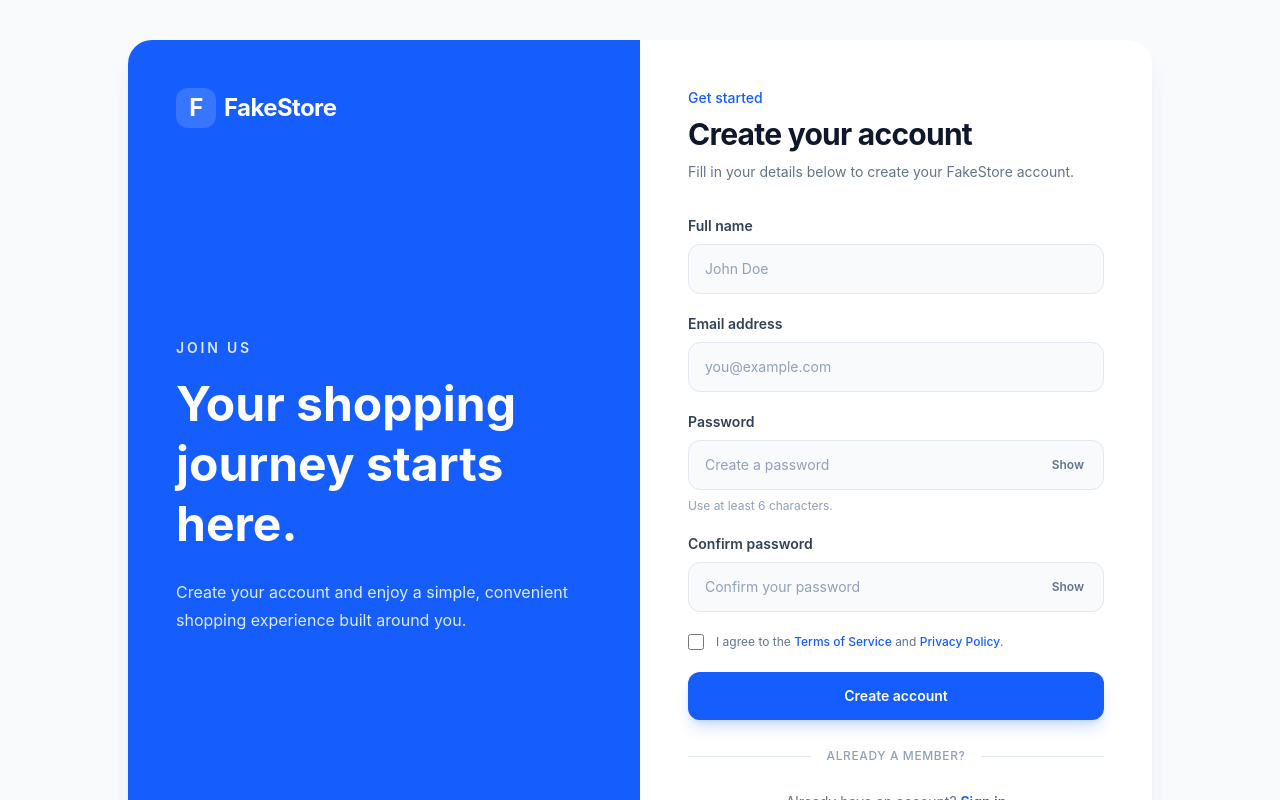
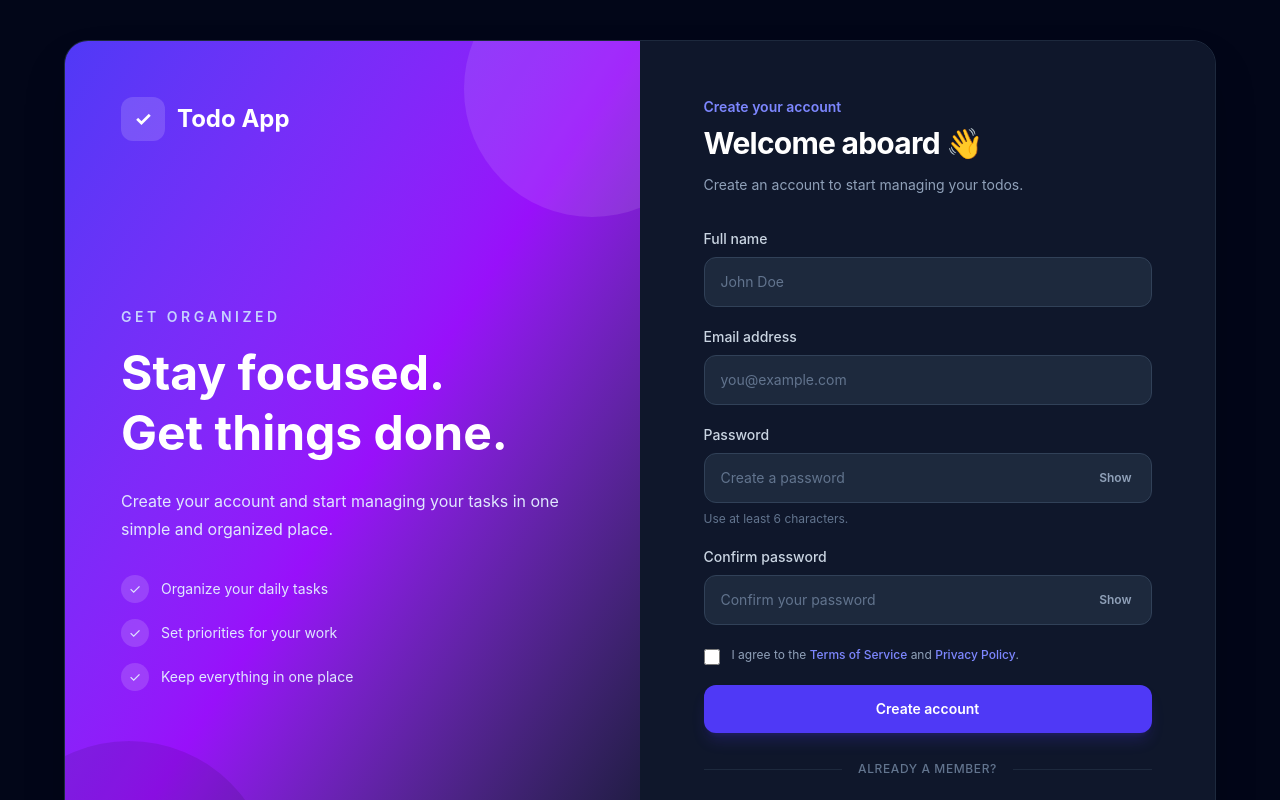
Before and after one commit to YujalBasnet/TODO, a React app in the folder frontend/: page /register in a window 1280 px wide. Shown: the top 800 px of the page. Built offline with nearby package versions, Linux system fonts and the light colour scheme; the HTML template or start-up script is replaced by a standard one.

Commit message:
style: enhance Register component UI with improved layout and styling

```diff
--- a/frontend/src/components/form/Register.jsx
+++ b/frontend/src/components/form/Register.jsx
@@ -55,17 +55,21 @@ const Register = () => {
     setError("");
 
     try {
-      const response = await axios.post("http://localhost:5000/user/register", {
-        name: name,
-        email: email,
-        password: password,
-      });
+      const response = await axios.post(
+        "http://localhost:5000/user/register",
+        {
+          name: name,
+          email: email,
+          password: password,
+        }
+      );
 
       console.log("Registration successful:", response.data);
 
       navigate("/login");
     } catch (err) {
       setError(
+        err.response?.data?.message ||
         "Unable to create your account. Please try again."
       );
     } finally {
@@ -74,86 +78,127 @@ const Register = () => {
   };
 
   return (
-    <div className="min-h-screen bg-slate-50 flex items-center justify-center px-4 py-10">
-      <div className="w-full max-w-5xl overflow-hidden rounded-3xl bg-white shadow-xl shadow-slate-200/70 md:grid md:grid-cols-2">
+    <div className="min-h-screen bg-slate-950 px-4 py-10 flex items-center justify-center">
 
-        {/* Left Side */}
-        <div className="hidden md:flex flex-col justify-between bg-blue-600 p-10 lg:p-12 text-white">
-          <div>
+      <div className="w-full max-w-6xl overflow-hidden rounded-3xl border border-slate-800 bg-slate-900 shadow-2xl md:grid md:grid-cols-2">
+
+        {/* LEFT SIDE */}
+        <div className="relative hidden md:flex flex-col justify-between overflow-hidden bg-gradient-to-br from-indigo-600 via-purple-600 to-slate-900 p-10 lg:p-14 text-white">
+
+          {/* Decorative circles */}
+          <div className="absolute -right-20 -top-20 h-64 w-64 rounded-full bg-white/10" />
+          <div className="absolute -bottom-24 -left-20 h-72 w-72 rounded-full bg-black/10" />
+
+          <div className="relative z-10">
             <Link
               to="/"
-              className="inline-flex items-center gap-2 text-2xl font-bold tracking-tight"
+              className="flex items-center gap-3 text-2xl font-bold"
             >
-              <span className="flex h-10 w-10 items-center justify-center rounded-xl bg-white/15">
-                F
+              <span className="flex h-11 w-11 items-center justify-center rounded-xl bg-white/15 text-xl">
+                ✓
               </span>
-              FakeStore
+
+              Todo App
             </Link>
           </div>
 
-          <div className="my-12">
-            <p className="mb-4 text-sm font-semibold uppercase tracking-[0.2em] text-blue-100">
-              Join us
+          <div className="relative z-10 my-12">
+
+            <p className="mb-4 text-sm font-semibold uppercase tracking-[0.25em] text-indigo-200">
+              Get organized
             </p>
 
-            <h1 className="max-w-md text-4xl font-bold leading-tight lg:text-5xl">
-              Your shopping journey starts here.
+            <h1 className="max-w-lg text-4xl font-bold leading-tight lg:text-5xl">
+              Stay focused.
+              <br />
+              Get things done.
             </h1>
 
-            <p className="mt-6 max-w-md text-base leading-7 text-blue-100">
-              Create your account and enjoy a simple, convenient shopping
-              experience built around you.
+            <p className="mt-6 max-w-md text-base leading-7 text-indigo-100">
+              Create your account and start managing your tasks
+              in one simple and organized place.
             </p>
+
+            <div className="mt-8 space-y-4 text-sm text-indigo-100">
+
+              <div className="flex items-center gap-3">
+                <span className="flex h-7 w-7 items-center justify-center rounded-full bg-white/15">
+                  ✓
+                </span>
+                Organize your daily tasks
+              </div>
+
+              <div className="flex items-center gap-3">
+                <span className="flex h-7 w-7 items-center justify-center rounded-full bg-white/15">
+                  ✓
+                </span>
+                Set priorities for your work
+              </div>
+
+              <div className="flex items-center gap-3">
+                <span className="flex h-7 w-7 items-center justify-center rounded-full bg-white/15">
+                  ✓
+                </span>
+                Keep everything in one place
+              </div>
+
+            </div>
           </div>
 
-          <p className="text-sm text-blue-100">
-            Simple shopping. Better experience.
+          <p className="relative z-10 text-sm text-indigo-200">
+            Simple tasks. Better productivity.
           </p>
         </div>
 
-        {/* Right Side */}
-        <div className="p-6 sm:p-10 lg:p-12">
+        {/* RIGHT SIDE */}
+        <div className="bg-slate-900 p-6 sm:p-10 lg:p-14">
+
           <div className="mx-auto max-w-md">
 
             {/* Mobile Logo */}
             <Link
               to="/"
-              className="mb-8 inline-flex items-center gap-2 text-xl font-bold text-slate-900 md:hidden"
+              className="mb-8 flex items-center gap-3 text-xl font-bold text-white md:hidden"
             >
-              <span className="flex h-9 w-9 items-center justify-center rounded-lg bg-blue-600 text-white">
-                F
+              <span className="flex h-10 w-10 items-center justify-center rounded-xl bg-indigo-600 text-white">
+                ✓
               </span>
-              FakeStore
+
+              Todo App
             </Link>
 
+            {/* Header */}
             <div className="mb-8">
-              <p className="mb-2 text-sm font-medium text-blue-600">
-                Get started
+
+              <p className="mb-2 text-sm font-semibold text-indigo-400">
+                Create your account
               </p>
 
-              <h2 className="text-3xl font-bold tracking-tight text-slate-900">
-                Create your account
+              <h2 className="text-3xl font-bold tracking-tight text-white">
+                Welcome aboard 👋
               </h2>
 
-              <p className="mt-2 text-sm leading-6 text-slate-500">
-                Fill in your details below to create your FakeStore account.
+              <p className="mt-3 text-sm leading-6 text-slate-400">
+                Create an account to start managing your todos.
               </p>
+
             </div>
 
             {/* Error */}
             {error && (
-              <div className="mb-6 rounded-xl border border-red-100 bg-red-50 px-4 py-3 text-sm text-red-600">
+              <div className="mb-6 rounded-xl border border-red-500/20 bg-red-500/10 px-4 py-3 text-sm text-red-400">
                 {error}
               </div>
             )}
 
+            {/* FORM */}
             <form onSubmit={handleSubmit} className="space-y-5">
 
               {/* Name */}
               <div>
                 <label
                   htmlFor="name"
-                  className="mb-2 block text-sm font-semibold text-slate-700"
+                  className="mb-2 block text-sm font-medium text-slate-300"
                 >
                   Full name
                 </label>
@@ -166,7 +211,7 @@ const Register = () => {
                   onChange={handleChange}
                   placeholder="John Doe"
                   autoComplete="name"
-                  className="w-full rounded-xl border border-slate-200 bg-slate-50 px-4 py-3.5 text-sm text-slate-900 outline-none transition placeholder:text-slate-400 hover:border-slate-300 focus:border-blue-500 focus:bg-white focus:ring-4 focus:ring-blue-500/10"
+                  className="w-full rounded-xl border border-slate-700 bg-slate-800 px-4 py-3.5 text-sm text-white outline-none transition placeholder:text-slate-500 hover:border-slate-600 focus:border-indigo-500 focus:ring-4 focus:ring-indigo-500/10"
                 />
               </div>
 
@@ -174,7 +219,7 @@ const Register = () => {
               <div>
                 <label
                   htmlFor="email"
-                  className="mb-2 block text-sm font-semibold text-slate-700"
+                  className="mb-2 block text-sm font-medium text-slate-300"
                 >
                   Email address
                 </label>
@@ -187,7 +232,7 @@ const Register = () => {
                   onChange={handleChange}
                   placeholder="you@example.com"
                   autoComplete="email"
-                  className="w-full rounded-xl border border-slate-200 bg-slate-50 px-4 py-3.5 text-sm text-slate-900 outline-none transition placeholder:text-slate-400 hover:border-slate-300 focus:border-blue-500 focus:bg-white focus:ring-4 focus:ring-blue-500/10"
+                  className="w-full rounded-xl border border-slate-700 bg-slate-800 px-4 py-3.5 text-sm text-white outline-none transition placeholder:text-slate-500 hover:border-slate-600 focus:border-indigo-500 focus:ring-4 focus:ring-indigo-500/10"
                 />
               </div>
 
@@ -195,12 +240,13 @@ const Register = () => {
               <div>
                 <label
                   htmlFor="password"
-                  className="mb-2 block text-sm font-semibold text-slate-700"
+                  className="mb-2 block text-sm font-medium text-slate-300"
                 >
                   Password
                 </label>
 
                 <div className="relative">
+
                   <input
                     id="password"
                     name="password"
@@ -209,19 +255,22 @@ const Register = () => {
                     onChange={handleChange}
                     placeholder="Create a password"
                     autoComplete="new-password"
-                    className="w-full rounded-xl border border-slate-200 bg-slate-50 px-4 py-3.5 pr-20 text-sm text-slate-900 outline-none transition placeholder:text-slate-400 hover:border-slate-300 focus:border-blue-500 focus:bg-white focus:ring-4 focus:ring-blue-500/10"
+                    className="w-full rounded-xl border border-slate-700 bg-slate-800 px-4 py-3.5 pr-20 text-sm text-white outline-none transition placeholder:text-slate-500 hover:border-slate-600 focus:border-indigo-500 focus:ring-4 focus:ring-indigo-500/10"
                   />
 
                   <button
                     type="button"
-                    onClick={() => setShowPassword((prev) => !prev)}
-                    className="absolute right-3 top-1/2 -translate-y-1/2 rounded-lg px-2 py-1 text-xs font-semibold text-slate-500 transition hover:bg-slate-100 hover:text-slate-700"
+                    onClick={() =>
+                      setShowPassword((prev) => !prev)
+                    }
+                    className="absolute right-3 top-1/2 -translate-y-1/2 rounded-lg px-2 py-1 text-xs font-semibold text-slate-400 transition hover:bg-slate-700 hover:text-white"
                   >
                     {showPassword ? "Hide" : "Show"}
                   </button>
+
                 </div>
 
-                <p className="mt-2 text-xs text-slate-400">
+                <p className="mt-2 text-xs text-slate-500">
                   Use at least 6 characters.
                 </p>
               </div>
@@ -230,12 +279,13 @@ const Register = () => {
               <div>
                 <label
                   htmlFor="confirmPassword"
-                  className="mb-2 block text-sm font-semibold text-slate-700"
+                  className="mb-2 block text-sm font-medium text-slate-300"
                 >
                   Confirm password
                 </label>
 
                 <div className="relative">
+
                   <input
                     id="confirmPassword"
                     name="confirmPassword"
@@ -244,7 +294,7 @@ const Register = () => {
                     onChange={handleChange}
                     placeholder="Confirm your password"
                     autoComplete="new-password"
-                    className="w-full rounded-xl border border-slate-200 bg-slate-50 px-4 py-3.5 pr-20 text-sm text-slate-900 outline-none transition placeholder:text-slate-400 hover:border-slate-300 focus:border-blue-500 focus:bg-white focus:ring-4 focus:ring-blue-500/10"
+                    className="w-full rounded-xl border border-slate-700 bg-slate-800 px-4 py-3.5 pr-20 text-sm text-white outline-none transition placeholder:text-slate-500 hover:border-slate-600 focus:border-indigo-500 focus:ring-4 focus:ring-indigo-500/10"
                   />
 
                   <button
@@ -252,50 +302,54 @@ const Register = () => {
                     onClick={() =>
                       setShowConfirmPassword((prev) => !prev)
                     }
-                    className="absolute right-3 top-1/2 -translate-y-1/2 rounded-lg px-2 py-1 text-xs font-semibold text-slate-500 transition hover:bg-slate-100 hover:text-slate-700"
+                    className="absolute right-3 top-1/2 -translate-y-1/2 rounded-lg px-2 py-1 text-xs font-semibold text-slate-400 transition hover:bg-slate-700 hover:text-white"
                   >
                     {showConfirmPassword ? "Hide" : "Show"}
                   </button>
+
                 </div>
               </div>
 
               {/* Terms */}
               <div className="flex items-start gap-3">
+
                 <input
                   id="terms"
                   type="checkbox"
                   required
-                  className="mt-0.5 h-4 w-4 rounded border-slate-300 text-blue-600 focus:ring-blue-500"
+                  className="mt-1 h-4 w-4 rounded border-slate-700 bg-slate-800 text-indigo-600 focus:ring-indigo-500"
                 />
 
                 <label
                   htmlFor="terms"
-                  className="text-xs leading-5 text-slate-500"
+                  className="text-xs leading-5 text-slate-400"
                 >
                   I agree to the{" "}
                   <button
                     type="button"
-                    className="font-medium text-blue-600 hover:text-blue-700"
+                    className="font-medium text-indigo-400 hover:text-indigo-300"
                   >
                     Terms of Service
                   </button>{" "}
                   and{" "}
                   <button
                     type="button"
-                    className="font-medium text-blue-600 hover:text-blue-700"
+                    className="font-medium text-indigo-400 hover:text-indigo-300"
                   >
                     Privacy Policy
                   </button>
                   .
                 </label>
+
               </div>
 
               {/* Submit */}
               <button
                 type="submit"
                 disabled={loading}
-                className="flex w-full items-center justify-center rounded-xl bg-blue-600 px-4 py-3.5 text-sm font-semibold text-white shadow-lg shadow-blue-600/20 transition hover:bg-blue-700 hover:shadow-blue-600/30 focus:outline-none focus:ring-4 focus:ring-blue-500/20 disabled:cursor-not-allowed disabled:opacity-60"
+                className="flex w-full items-center justify-center rounded-xl bg-indigo-600 px-4 py-3.5 text-sm font-semibold text-white shadow-lg shadow-indigo-600/20 transition hover:bg-indigo-500 focus:outline-none focus:ring-4 focus:ring-indigo-500/20 disabled:cursor-not-allowed disabled:opacity-60"
               >
+
                 {loading ? (
                   <>
                     <svg
@@ -324,38 +378,49 @@ const Register = () => {
                 ) : (
                   "Create account"
                 )}
+
               </button>
+
             </form>
 
             {/* Divider */}
             <div className="my-7 flex items-center gap-4">
-              <div className="h-px flex-1 bg-slate-200" />
 
-              <span className="text-xs font-medium uppercase tracking-wider text-slate-400">
+              <div className="h-px flex-1 bg-slate-800" />
+
+              <span className="text-xs font-medium uppercase tracking-wider text-slate-500">
                 Already a member?
               </span>
 
-              <div className="h-px flex-1 bg-slate-200" />
+              <div className="h-px flex-1 bg-slate-800" />
+
             </div>
 
             {/* Login */}
-            <p className="text-center text-sm text-slate-500">
+            <p className="text-center text-sm text-slate-400">
+
               Already have an account?{" "}
+
               <Link
                 to="/login"
-                className="font-semibold text-blue-600 transition hover:text-blue-700"
+                className="font-semibold text-indigo-400 transition hover:text-indigo-300"
               >
                 Sign in
               </Link>
+
             </p>
 
-            <p className="mt-8 text-center text-xs leading-5 text-slate-400">
+            <p className="mt-8 text-center text-xs leading-5 text-slate-600">
               By creating an account, you agree to our terms and privacy
               policy.
             </p>
+
           </div>
+
         </div>
+
       </div>
+
     </div>
   );
 };
```
